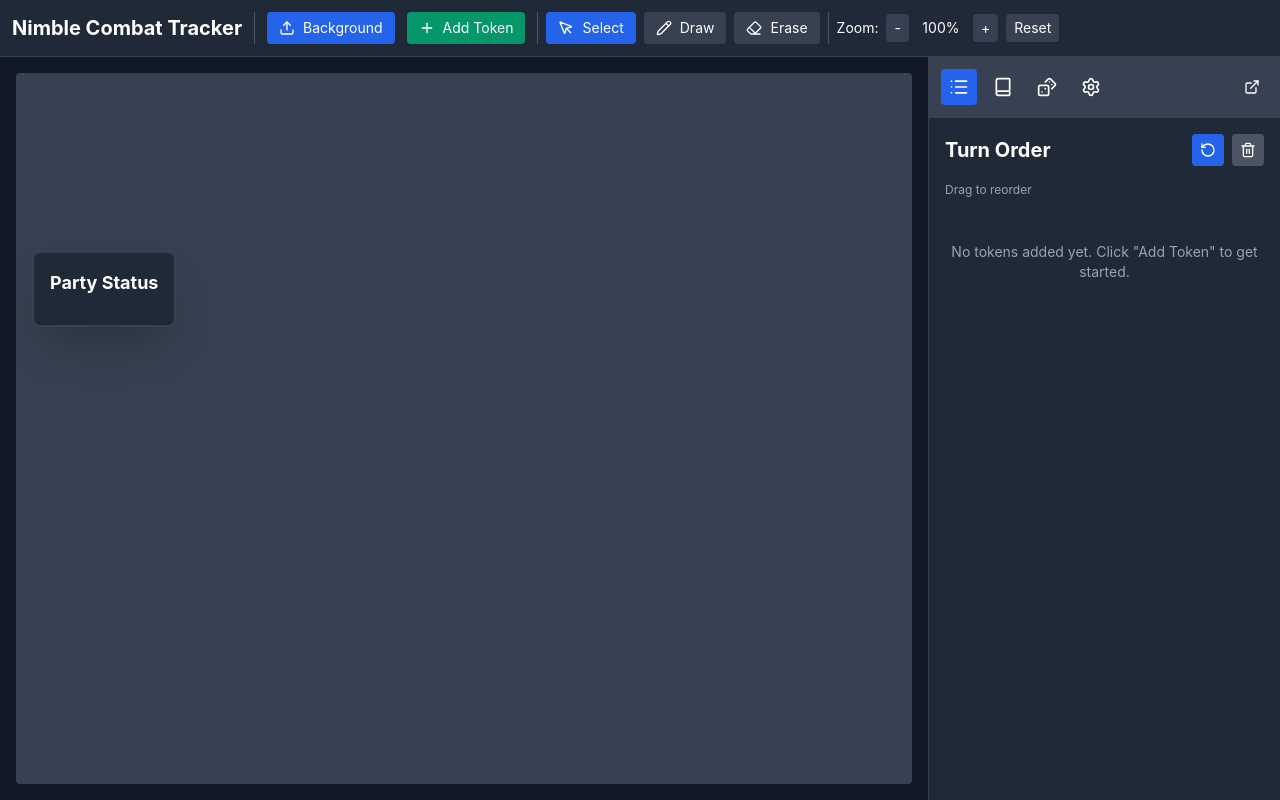
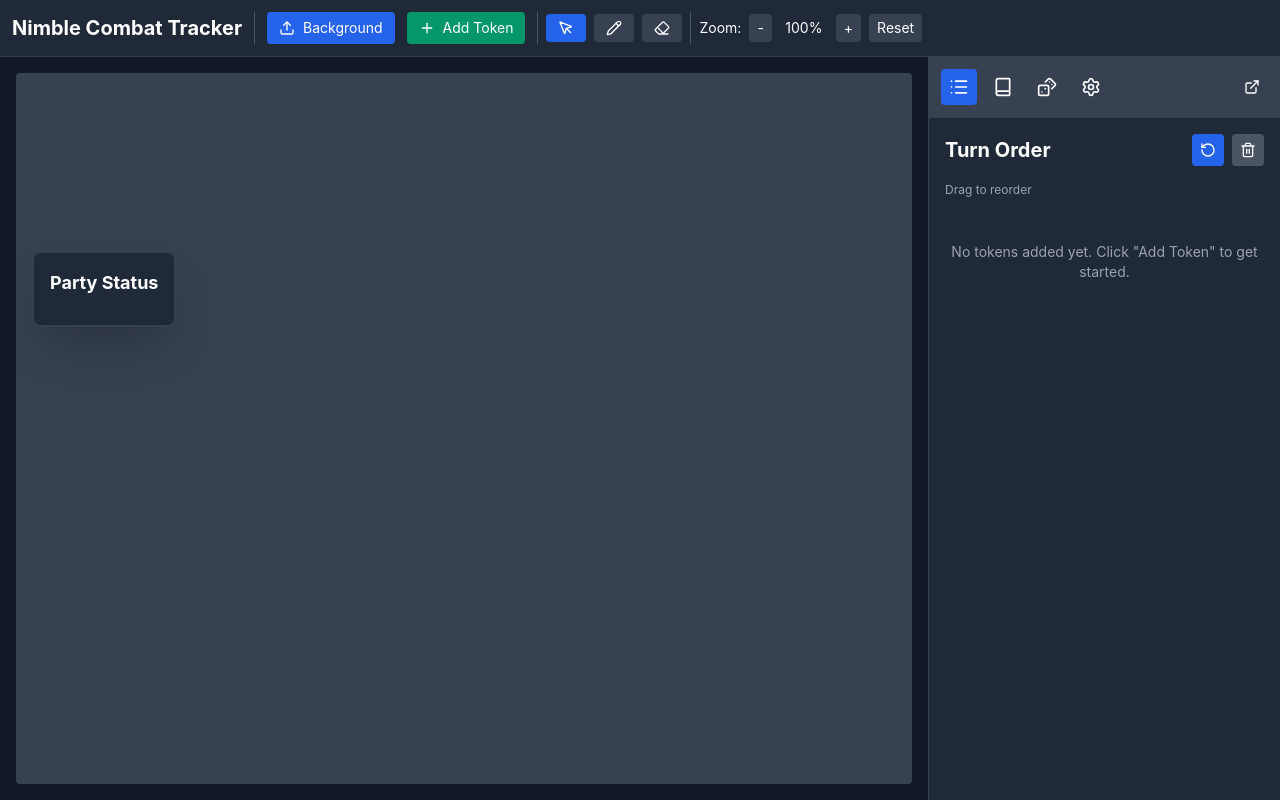
Before and after one commit to jonnyH2O/nimble-vtt, a React (Vite) app: page / in a window 1280 px wide. Built offline with nearby package versions, Linux system fonts and the light colour scheme.

Commit message:
Tooltips and kb shortcuts
D, E, V are now shortcuts for draw, erase and select

```diff
--- a/src/NimbleCombatTracker.jsx
+++ b/src/NimbleCombatTracker.jsx
@@ -484,6 +484,22 @@ export default function NimbleCombatTracker() {
     const handleKeyDown = (e) => {
       if (e.key === 'Shift') {
         setShiftHeld(true);
+      }
+
+      // Ignore shortcuts if user is typing in an input or textarea
+      if (e.target.tagName === 'INPUT' || e.target.tagName === 'TEXTAREA') {
+        return;
+      }
+
+      // Drawing Tools Shortcuts
+      if (e.key === 'v' || e.key === 'V') {
+        setDrawMode('select');
+      }
+      if (e.key === 'd' || e.key === 'D') {
+        setDrawMode('draw');
+      }
+      if (e.key === 'e' || e.key === 'E') {
+        setDrawMode('erase');
       }
 
       // Clear conditions: Shift+C when a token is selected
--- a/src/components/Toolbar.jsx
+++ b/src/components/Toolbar.jsx
@@ -1,5 +1,6 @@
 import React from 'react';
 import { MousePointer, Pencil, Eraser, Undo2, Redo2, Trash2 } from 'lucide-react';
+import Tooltip from './Tooltip';
 import ColorPicker from './ColorPicker';
 
 /**
@@ -50,32 +51,35 @@ export default function Toolbar({
       <div className="h-8 w-px bg-button-muted"></div>
 
       {/* Mode Selection Buttons */}
+      <Tooltip text="Select Tool" shortcut="V">
         <button
           onClick={() => setDrawMode('select')}
         className={`px-3 py-1.5 rounded flex items-center gap-2 text-sm ${drawMode === 'select' ? 'bg-primary' : 'bg-tertiary hover:bg-tertiary-hover'
             }`}
         >
           <MousePointer size={16} />
-        Select
         </button>
+      </Tooltip>
 
+      <Tooltip text="Draw Tool" shortcut="D">
         <button
           onClick={() => setDrawMode('draw')}
         className={`px-3 py-1.5 rounded flex items-center gap-2 text-sm ${drawMode === 'draw' ? 'bg-primary' : 'bg-tertiary hover:bg-tertiary-hover'
             }`}
         >
           <Pencil size={16} />
-        Draw
         </button>
+      </Tooltip>
 
+      <Tooltip text="Erase Tool" shortcut="E">
         <button
           onClick={() => setDrawMode('erase')}
         className={`px-3 py-1.5 rounded flex items-center gap-2 text-sm ${drawMode === 'erase' ? 'bg-primary' : 'bg-tertiary hover:bg-tertiary-hover'
             }`}
         >
           <Eraser size={16} />
-        Erase
         </button>
+      </Tooltip>
 
       {/* Separator for draw/erase controls */}
       {drawMode !== 'select' && <div className="h-8 w-px bg-button-muted"></div>}
--- /dev/null
+++ b/src/components/Tooltip.jsx
@@ -0,0 +1,59 @@
+import React, { useState } from 'react';
+
+/**
+ * Tooltip Component
+ *
+ * Displays a hover tooltip with text and an optional keyboard shortcut.
+ * Matches the visual style of the provided design: dark background, white text,
+ * and a distinct box for the shortcut key.
+ *
+ * @param {Object} props
+ * @param {string} props.text - The main text to display
+ * @param {string} props.shortcut - The keyboard shortcut key (e.g., 'V', 'D')
+ * @param {React.ReactNode} props.children - The element to wrap (trigger)
+ * @param {string} props.position - 'top', 'bottom', 'left', 'right' (default: 'bottom')
+ */
+export default function Tooltip({ text, shortcut, children, position = 'bottom' }) {
+    const [isVisible, setIsVisible] = useState(false);
+
+    // Position classes
+    const positionClasses = {
+        top: 'bottom-full left-1/2 -translate-x-1/2 mb-2',
+        bottom: 'top-full left-1/2 -translate-x-1/2 mt-2',
+        left: 'right-full top-1/2 -translate-y-1/2 mr-2',
+        right: 'left-full top-1/2 -translate-y-1/2 ml-2'
+    };
+
+    // Triangle/Arrow classes
+    const arrowClasses = {
+        top: 'top-full left-1/2 -translate-x-1/2 border-t-gray-800 border-l-transparent border-r-transparent border-b-transparent',
+        bottom: 'bottom-full left-1/2 -translate-x-1/2 border-b-gray-800 border-l-transparent border-r-transparent border-t-transparent',
+        left: 'left-full top-1/2 -translate-y-1/2 border-l-gray-800 border-t-transparent border-b-transparent border-r-transparent',
+        right: 'right-full top-1/2 -translate-y-1/2 border-r-gray-800 border-t-transparent border-b-transparent border-l-transparent'
+    };
+
+    return (
+        <div
+            className="relative flex items-center"
+            onMouseEnter={() => setIsVisible(true)}
+            onMouseLeave={() => setIsVisible(false)}
+        >
+            {children}
+
+            {isVisible && (
+                <div className={`absolute z-50 whitespace-nowrap ${positionClasses[position]}`}>
+                    <div className="bg-gray-800 text-white text-xs px-2 py-1.5 rounded shadow-lg flex items-center gap-2 border border-gray-700">
+                        <span className="font-medium">{text}</span>
+                        {shortcut && (
+                            <span className="bg-gray-600 text-gray-200 px-1.5 py-0.5 rounded text-[10px] font-mono border border-gray-500 min-w-[20px] text-center">
+                                {shortcut}
+                            </span>
+                        )}
+                    </div>
+                    {/* Arrow */}
+                    <div className={`absolute w-0 h-0 border-4 ${arrowClasses[position]}`}></div>
+                </div>
+            )}
+        </div>
+    );
+}
```
Lines whose indentation alone changed are shown as unchanged.
